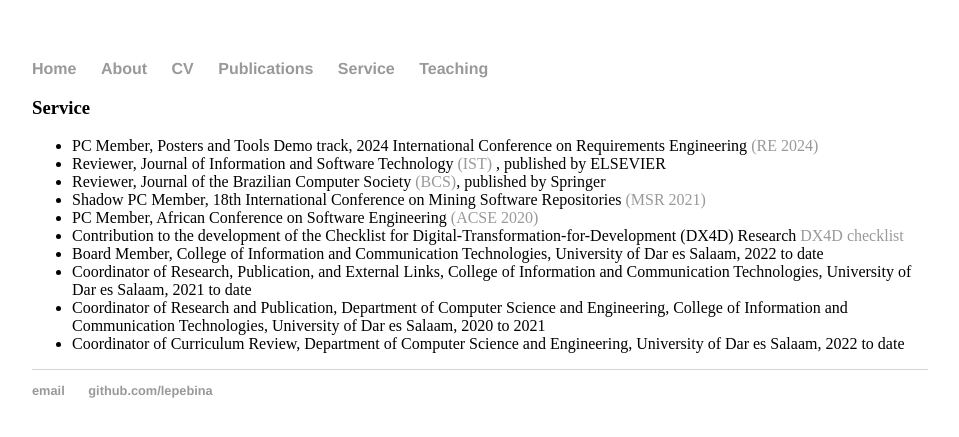
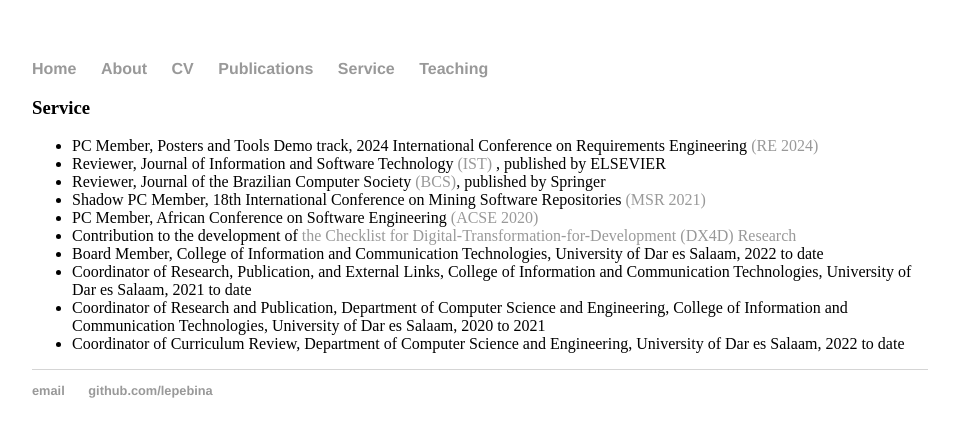
Before and after one commit to lepebina/lepebina.github.io, a Jekyll site: the page built from service.html, in a window 1280 px wide. Shown: the top 437 px of the page, without its empty margins (160-1119 px from the left). Built offline with Jekyll 4.4.1, drawn with Linux system fonts in a browser that asks for light colours.

Commit message:
Update service.html

```diff
--- a/service.html
+++ b/service.html
@@ -10,7 +10,7 @@
 	        		<li>Reviewer, Journal of the Brazilian Computer Society <a href="https://journal-bcs.springeropen.com/">(BCS)</a>, published by Springer</li>
 			      <li>Shadow PC Member, 18th International Conference on Mining Software Repositories<a href="https://2021.msrconf.org/"> (MSR 2021)</a></li>
 			      <li>PC Member, African Conference on Software Engineering <a href="http://bright.ug/acse/2020/?fbclid=IwAR3F1qWbwjlIUMw1_wmaMRDnkn2BdrkyIfll1h7VAl_oi0vsjCINz4rGu2o">(ACSE 2020)</a></li>
-                              <li>Contribution to the development of the Checklist for Digital-Transformation-for-Development (DX4D) Research <a href="https://blog.gdi.manchester.ac.uk/checklist-for-digital-transformation-for-development-dx4d-research/">DX4D checklist</a></li>
+                              <li>Contribution to the development of <a href="https://blog.gdi.manchester.ac.uk/checklist-for-digital-transformation-for-development-dx4d-research/">the Checklist for Digital-Transformation-for-Development (DX4D) Research</a></li>
                                <li>Board Member, College of Information and Communication Technologies, University of Dar es Salaam, 2022 to date</li>
 			      <li>Coordinator of Research, Publication, and External Links, College of Information and Communication Technologies, University of Dar es Salaam, 2021 to date</li>
                               <li>Coordinator of Research and Publication, Department of Computer Science and Engineering, College of Information and Communication Technologies, University of Dar es Salaam, 2020 to 2021</li>
```
